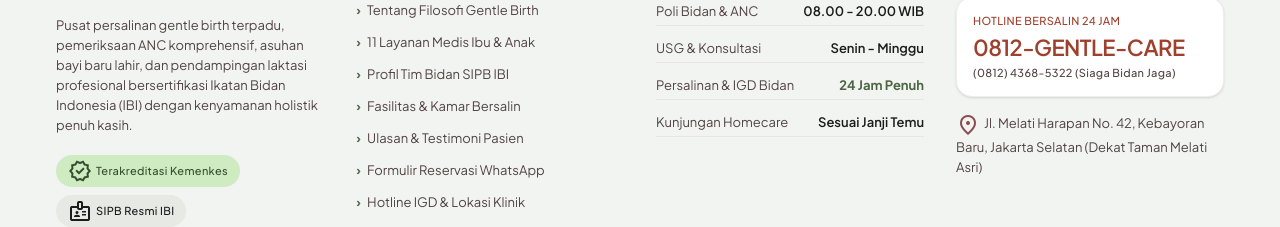
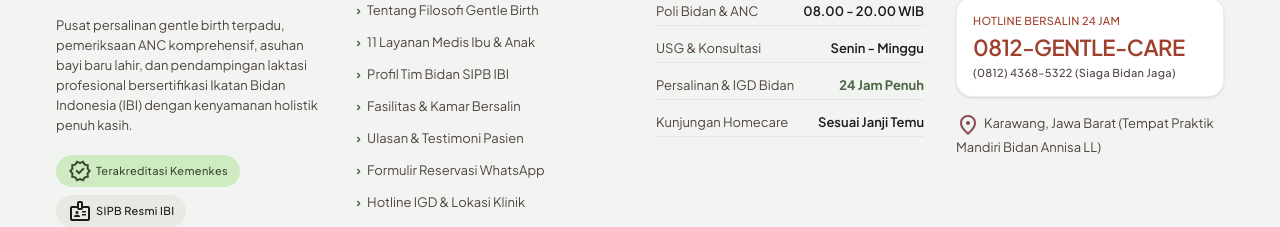
Before and after one commit to dinipuspitasari/tpmb-annisa, a React (Vite) app: page / in a window 1280 px wide. Shown: the part 5443-5670 px from the top of the page. Built offline with nearby package versions, Linux system fonts and the light colour scheme; a web font is replaced by a local one.

Commit message:
fix: index

```diff
--- a/index.html
+++ b/index.html
@@ -2,16 +2,18 @@
 <html lang="id">
   <head>
     <meta charset="UTF-8" />
+    <meta name="google-site-verification" content="_EdHiu8QhJboNtECF-uZ41W5WbGSevqvK5arZ4fMTXg" />
     <meta name="viewport" content="width=device-width, initial-scale=1.0" />
-    <title>TPMB ANNISA LL - Sahabat Terbaik Ibu &amp; Buah Hati</title>
-    <meta name="description" content="Tempat Praktik Mandiri Bidan TPMB ANNISA LL. Pelayanan kehamilan, persalinan gentle birth 24 jam, nifas, bayi baru lahir, imunisasi, MTBS, konseling laktasi, dan KB dengan fasilitas privat ramah keluarga." />
-    <meta property="og:title" content="TPMB ANNISA LL - Sahabat Terbaik Ibu &amp; Buah Hati" />
-    <meta property="og:description" content="Tempat Praktik Mandiri Bidan TPMB ANNISA LL. Pelayanan kehamilan, persalinan gentle birth 24 jam, nifas, bayi baru lahir, imunisasi, MTBS, konseling laktasi, dan KB dengan fasilitas privat ramah keluarga." />
+    <title>Bidan Karawang | TPMB ANNISA LL - Sahabat Terbaik Ibu &amp; Buah Hati</title>
+    <meta name="description" content="Tempat Praktik Mandiri Bidan TPMB ANNISA LL di Karawang. Pelayanan kehamilan, bidan karawang, persalinan gentle birth 24 jam, nifas, bayi baru lahir, imunisasi, MTBS, konseling laktasi, dan KB dengan fasilitas privat ramah keluarga." />
+    <meta name="keywords" content="bidan karawang, tpmb karawang, bidan annissa LL, bidan annisa LL, klinik bersalin karawang, tempat praktik mandiri bidan karawang, gentle birth karawang, imunisasi karawang" />
+    <meta property="og:title" content="Bidan Karawang | TPMB ANNISA LL - Sahabat Terbaik Ibu &amp; Buah Hati" />
+    <meta property="og:description" content="Tempat Praktik Mandiri Bidan TPMB ANNISA LL di Karawang. Pelayanan kehamilan, persalinan gentle birth 24 jam, nifas, bayi baru lahir, imunisasi, MTBS, konseling laktasi, dan KB." />
     <meta property="og:type" content="website" />
     <meta property="og:site_name" content="TPMB ANNISA LL" />
     <meta name="twitter:card" content="summary_large_image" />
-    <meta name="twitter:title" content="TPMB ANNISA LL - Sahabat Terbaik Ibu &amp; Buah Hati" />
-    <meta name="twitter:description" content="Tempat Praktik Mandiri Bidan TPMB ANNISA LL. Pelayanan gentle birth alami, ruang bersalin privat, ruang nifas privat, dan siaga 24 jam." />
+    <meta name="twitter:title" content="Bidan Karawang | TPMB ANNISA LL - Sahabat Terbaik Ibu &amp; Buah Hati" />
+    <meta name="twitter:description" content="Tempat Praktik Mandiri Bidan TPMB ANNISA LL di Karawang. Pelayanan gentle birth alami, ruang bersalin privat, ruang nifas privat, dan siaga 24 jam." />
     <link rel="preload" href="/fonts/material-symbols-outlined.woff2" as="font" type="font/woff2" crossorigin />
     <link rel="preconnect" href="https://fonts.googleapis.com" />
     <link rel="preconnect" href="https://fonts.gstatic.com" crossorigin />
@@ -19,19 +21,19 @@
     <link href="https://fonts.googleapis.com/css2?family=Material+Symbols+Outlined:opsz,wght,FILL,GRAD@20..48,100..700,0..1,-50..200&display=block" rel="stylesheet" />
     <link href="https://fonts.googleapis.com/icon?family=Material+Icons&display=block" rel="stylesheet" />
     <script type="application/ld+json">
+
     {
       "@context": "https://schema.org",
       "@type": "MedicalClinic",
       "name": "TPMB ANNISA LL",
-      "alternateName": "Klinik Bidan Sahabat Ibu & Buah Hati",
-      "description": "Tempat Praktik Mandiri Bidan TPMB ANNISA LL menyediakan pelayanan kehamilan komprehensif, gentle birth, nifas, bayi baru lahir, imunisasi, MTBS balita, konseling laktasi, dan KB.",
-      "telephone": "+6285156167918",
+      "alternateName": "Bidan Karawang TPMB ANNISA LL",
+      "description": "Tempat Praktik Mandiri Bidan TPMB ANNISA LL di Karawang menyediakan pelayanan kehamilan komprehensif, gentle birth, nifas, bayi baru lahir, imunisasi, MTBS balita, konseling laktasi, dan KB.",
+      "telephone": "+6281243685322",
       "address": {
         "@type": "PostalAddress",
-        "streetAddress": "Jl. Melati Harapan No. 42, Kebayoran Baru",
-        "addressLocality": "Jakarta Selatan",
-        "addressRegion": "DKI Jakarta",
-        "postalCode": "12140",
+        "streetAddress": "Karawang",
+        "addressLocality": "Karawang",
+        "addressRegion": "Jawa Barat",
         "addressCountry": "ID"
       },
       "openingHoursSpecification": [
--- a/src/data/clinic.js
+++ b/src/data/clinic.js
@@ -14,8 +14,8 @@
   phoneFormatted: "(0812) 4368-5322",
   whatsapp: "6281243685322",
   hotline: "0812-GENTLE-CARE",
-  address: "Jl. Melati Harapan No. 42, Kebayoran Baru, Jakarta Selatan (Dekat Taman Melati Asri)",
-  mapsQuery: "https://maps.google.com/?q=Kebayoran+Baru+Jakarta+Selatan",
+  address: "Karawang, Jawa Barat (Tempat Praktik Mandiri Bidan Annisa LL)",
+  mapsQuery: "https://maps.google.com/?q=Karawang+Jawa+Barat",
   heroImage: "https://lh3.googleusercontent.com/aida-public/AB6AXuA9vbmBP_3JtX-pt6ENyOgf68LdiLGleXhMbMzZwSe8XZFvPBjb1mpt4my4etv3RAwtr54UD_-s1vxLN3dqi74E6h0MnWRh20rB18lWN-G3alw9tf9TQMmmcgs2xXnheSrJVOJ4PCmXzzw6WLNHAbjS8ttIVYvmM5nbdPL9DJZYqWtk-7VswXYoCnU7Q4k3Ray6pzOCH61fPPzjYG1CuvCtolwiDMZkGn2NRFJ7GP_EJ51hlWkV9NCUSw",
   logoUrl: "https://lh3.googleusercontent.com/aida/AEtjO1VT9GrqdupOf-ekW-2EyE7gWQOLF0Hfs3bzZLSaUORBUj84CrOyxSl-lYl5LEig1R2PcZ3i562QZRqb01ubz6Z5AyYjjFD9tgg4uQBdTqY-8TCd89fFNT7OOfTHydW4ng-DW_qQhtwXMsCG1tVJ8L57zZQ6yh9kx0MZMuZPXDKvMbg1LkqDtWRkE6wFLtnZkQ0LvbNrfcGy609gNjzr5Wf6qdKEZI6Q4N3MbhWR9M3qSausux61JFAWHXSr",
   hours: [
```
Also changed, not shown: 1 other file (tests, documents, lock files or other folders).
